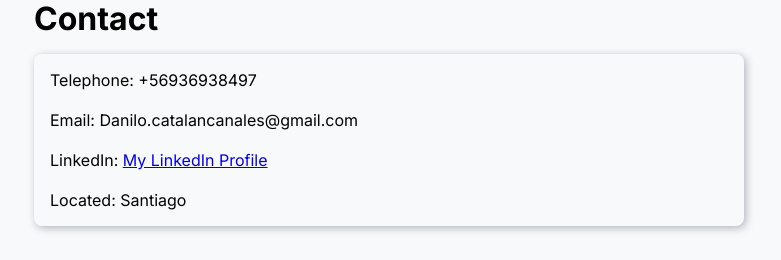
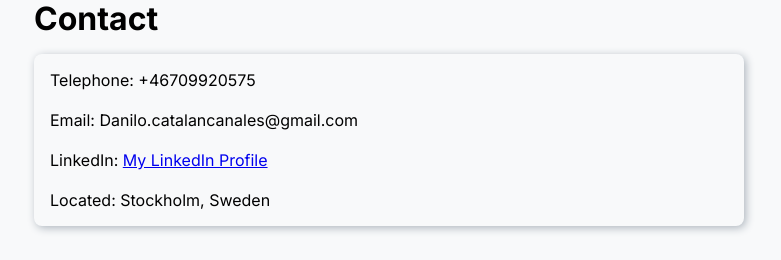
Before and after one commit to DCatCan/portfolio, a Next.js app in the folder portfolio/: page / in a window 1280 px wide. Shown: the part 3482-3742 px from the top of the page, without its empty margins (251-1032 px from the left). Built offline with nearby package versions, Linux system fonts and the light colour scheme.

Commit message:
location update

```diff
--- a/portfolio/public/data/data.js
+++ b/portfolio/public/data/data.js
@@ -90,8 +90,8 @@ export const workexp = [
 ];
 
 export const contact = {
-  Telephone: 56936938497,
+  Telephone: 46709920575,
   Email: "Danilo.catalancanales@gmail.com",
-  Location : "Santiago",
+  Location : "Stockholm, Sweden",
   LinkedIn: "https://www.linkedin.com/in/danilo-catalan-canales-7419211a6/",
 };
--- a/portfolio/style/pageStyle.scss
+++ b/portfolio/style/pageStyle.scss
@@ -293,7 +293,7 @@ $media_queries : ('mobile' : unquote("only screen and (max-width: 667px)"),
     &-innerGrid {
         display: grid;
         grid-template-columns: auto;
-        gap: 20px;
+        gap: 2  0px;
         margin-bottom: 1em;
         padding: 1em;
         border-radius: 8px;
```
